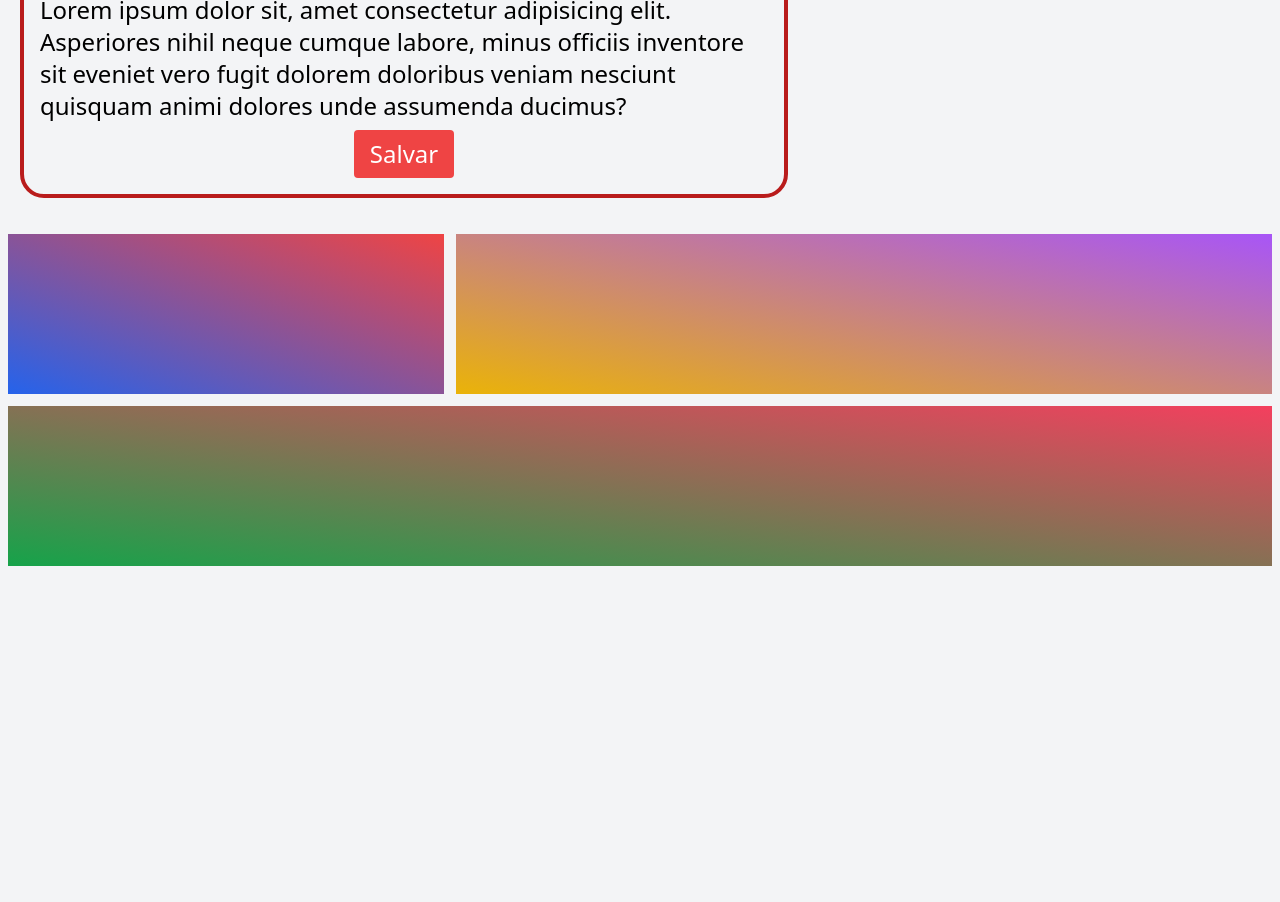
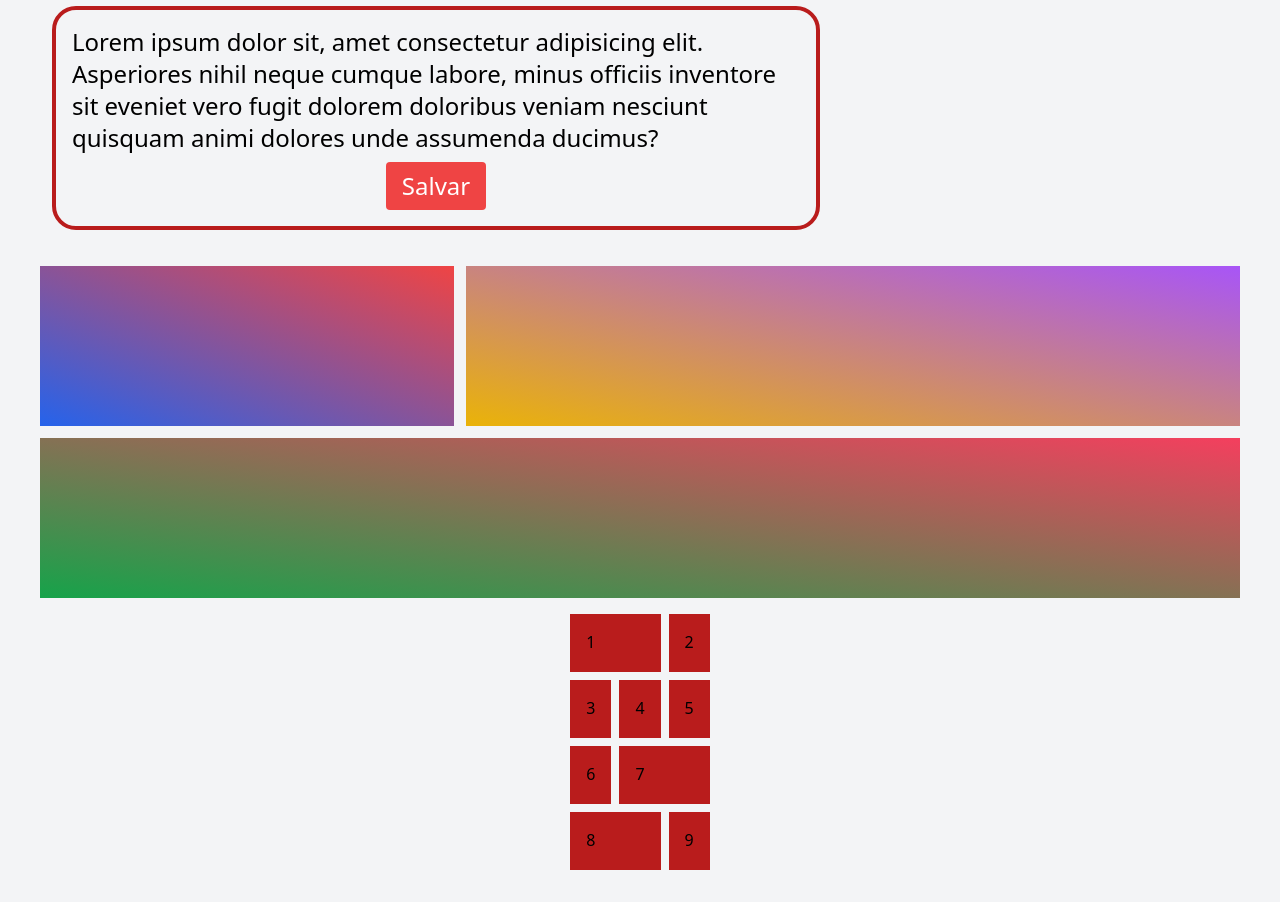
Before and after one commit to 0Carvalh0/estudos-bs-tw, a website: page TW_Tiago-Matos/index.html in a window 1280 px wide. Shown: the part 714-1616 px from the top of the page. Before the commit the page ends 1296 px from the top, so only its background shows below. Drawn offline with Linux system fonts and the light colour scheme.

Commit message:
feat: aula 8 - grid

```diff
--- a/TW_Tiago-Matos/index.html
+++ b/TW_Tiago-Matos/index.html
@@ -3,13 +3,17 @@
   <head>
     <meta charset="UTF-8" />
     <meta name="viewport" content="width=device-width, initial-scale=1.0" />
-    <link rel="shortcut icon" href="https://bradlc.gallerycdn.vsassets.io/extensions/bradlc/vscode-tailwindcss/0.2.0/1558040563649/Microsoft.VisualStudio.Services.Icons.Default" type="image/x-icon">
+    <link
+      rel="shortcut icon"
+      href="https://bradlc.gallerycdn.vsassets.io/extensions/bradlc/vscode-tailwindcss/0.2.0/1558040563649/Microsoft.VisualStudio.Services.Icons.Default"
+      type="image/x-icon"
+    />
     <title>TESTE TailWind</title>
 
     <!-- TailWind CSS -->
     <link rel="stylesheet" href="./output.css" />
   </head>
-  <body class="bg-gray-100">
+  <body class="bg-gray-100 p-8">
     <h2 class="text-sm text-red-600 underline">Hello World</h2>
     <h2 class="text-base text-green-900">Hello World</h2>
     <h2 class="text-lg text-yellow-800 overline">Hello World</h2>
@@ -73,9 +77,27 @@
       </button>
     </div>
     <div class="flex flex-wrap gap-3 py-4 px-2">
-      <div class="bg-gradient-to-tr from-blue-600 to-red-500 grow shrink basis-1/5 min-w-80 h-40"></div>
-      <div class="bg-gradient-to-tr from-yellow-500 to-purple-500 grow shrink basis-1/2 min-w-80 h-40"></div>
-      <div class="bg-gradient-to-tr from-green-600 to-rose-500 grow shrink basis-1/5 min-w-80 h-40"></div>
+      <div
+        class="bg-gradient-to-tr from-blue-600 to-red-500 grow shrink basis-1/5 min-w-80 h-40"
+      ></div>
+      <div
+        class="bg-gradient-to-tr from-yellow-500 to-purple-500 grow shrink basis-1/2 min-w-80 h-40"
+      ></div>
+      <div
+        class="bg-gradient-to-tr from-green-600 to-rose-500 grow shrink basis-1/5 min-w-80 h-40"
+      ></div>
+    </div>
+
+    <div class="h-64 grid grid-cols-3 place-self-center gap-2">
+      <div class="bg-red-700 p-4 col-span-2 ">1</div>
+      <div class="bg-red-700 p-4">2</div>
+      <div class="bg-red-700 p-4">3</div>
+      <div class="bg-red-700 p-4">4</div>
+      <div class="bg-red-700 p-4">5</div>
+      <div class="bg-red-700 p-4">6</div>
+      <div class="bg-red-700 p-4 col-span-2">7</div>
+      <div class="bg-red-700 p-4 col-span-2">8</div>
+      <div class="bg-red-700 p-4">9</div>
     </div>
   </body>
 </html>
```
Also changed, not shown: TW_Tiago-Matos/output.css.
